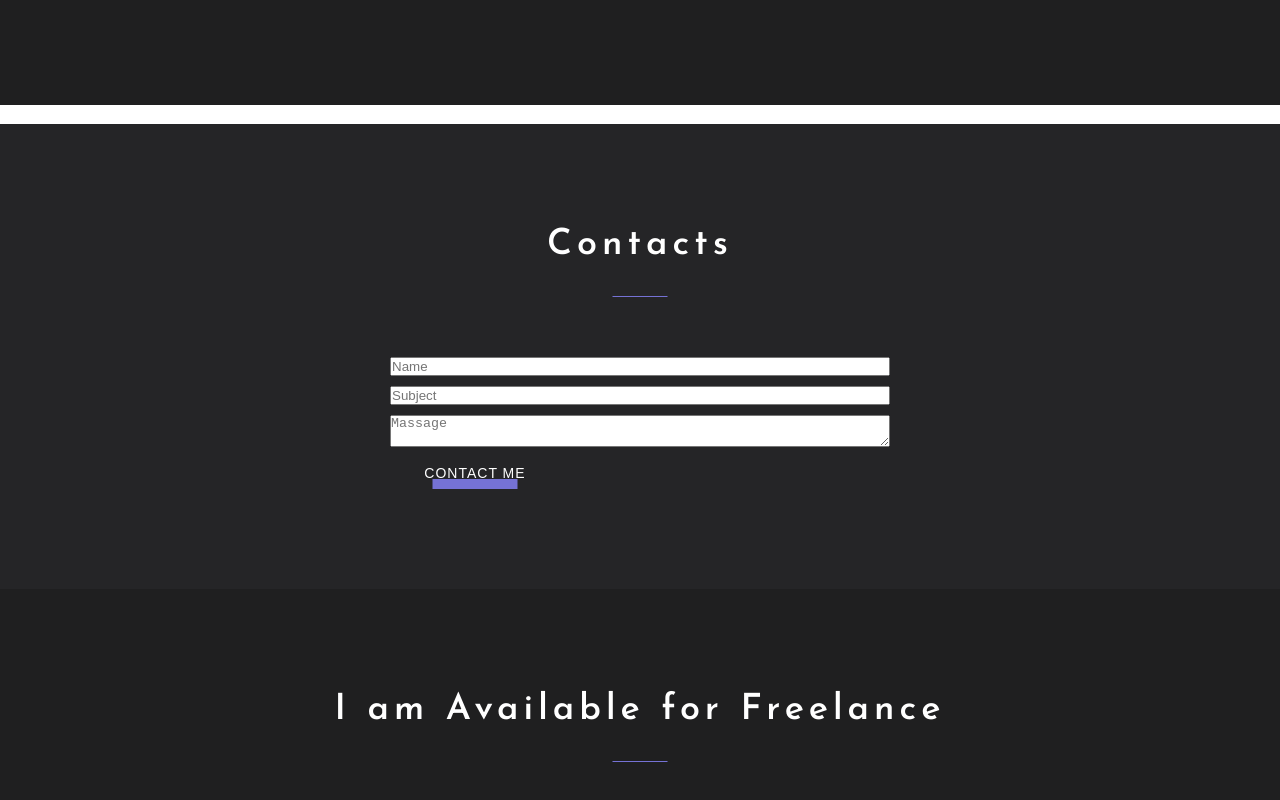
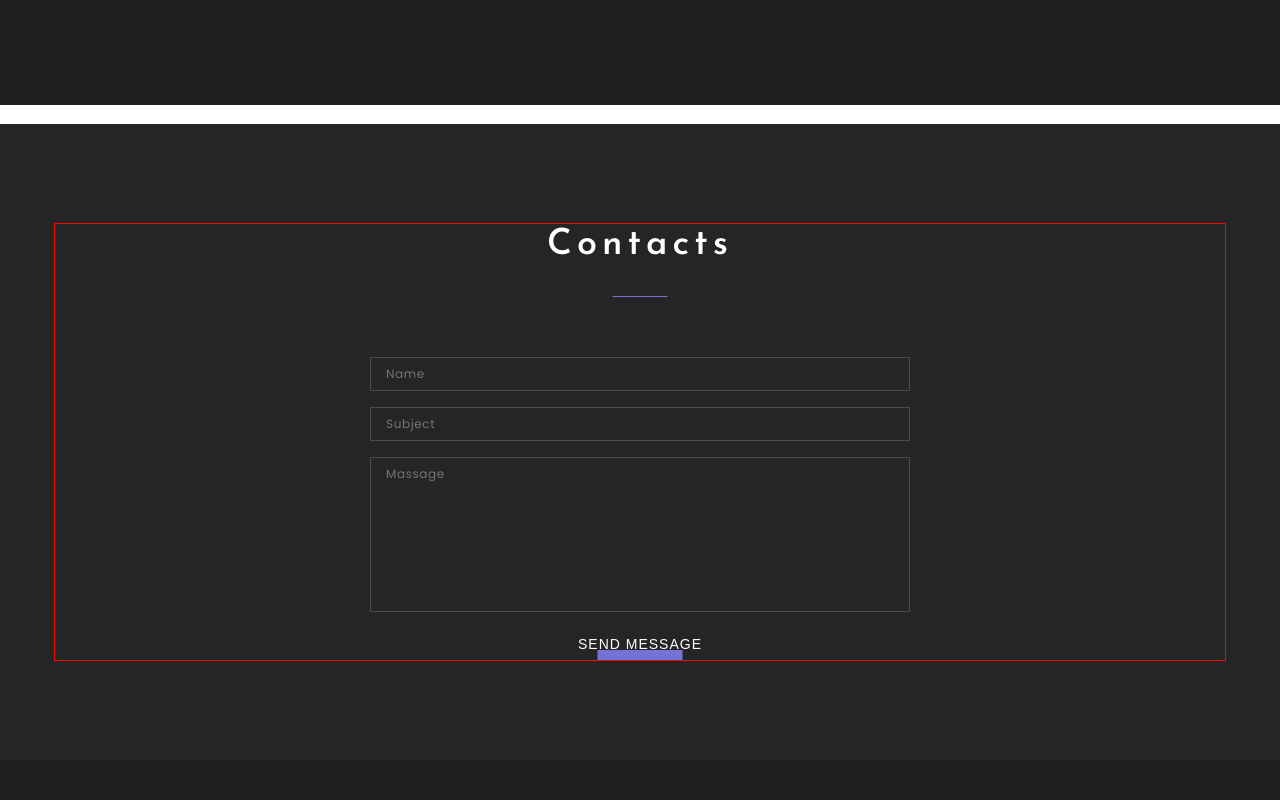
Before and after one commit to Sergey-Bukreev/Portfolio, a React app: page / in a window 1280 px wide. Shown: the part 3220-4020 px from the top of the page. Built offline with nearby package versions, Linux system fonts and the light colour scheme.

Commit message:
add styles contacts section

```diff
--- a/src/layout/sections/contacts/Contacts.tsx
+++ b/src/layout/sections/contacts/Contacts.tsx
@@ -2,33 +2,60 @@
 import styled from "styled-components";
 import {SectionTitle} from "../../../components/SectionTitle";
 import {StyledButton} from "../../../components/Button";
+import {Container} from "../../../components/Container";
+import {Theme} from "../../../styles/Theme";
 
 export const Contacts = () => {
     return (
         <StyledContacts>
+           <Container>
                <SectionTitle>Contacts</SectionTitle>
                <StyledForm>
                    <Field placeholder={"Name"} />
                    <Field placeholder={"Subject"} />
                    <Field placeholder={"Massage"} as={"textarea"}/>
-                <StyledButton type={"submit"}>Contact Me</StyledButton>
+                   <StyledButton type={"submit"}>Send Message</StyledButton>
 
                </StyledForm>
+           </Container>
         </StyledContacts>
     );
 };
 
 const StyledContacts = styled.section`
-  min-height: 50vh;
-  background-color: snow;
+
 `
 
 const StyledForm = styled.form`
-max-width: 500px;
+max-width: 540px;
   width: 100%;
   display: flex;
   flex-direction: column;
-  gap: 10px;
+  align-items: center;
+  gap: 16px;
   margin: 0 auto;
+  textarea {
+    resize: none;
+    height: 155px;
+  }
 `
-const Field = styled.input``
+const Field = styled.input`
+width: 100%;
+  background-color: ${Theme.colors.secondaryBg};
+  border: 1px solid ${Theme.colors.borderColor};
+  padding: 7px 15px;
+  font-family: "Poppins",serif;
+  font-weight: 400;
+  font-size: 12px;
+  letter-spacing: 0.05em;
+
+  color: ${Theme.colors.font};
+
+  &::placeholder {
+  color: ${Theme.colors.placeholderColor};
+    text-transform: capitalize;
+}
+  &:focus-visible {
+    outline: 1px solid ${Theme.colors.borderColor};
+  }
+`
--- a/src/styles/Theme.tsx
+++ b/src/styles/Theme.tsx
@@ -3,7 +3,9 @@
         primaryBg: "#1F1F20",
         secondaryBg: "#252527",
         accent:" #7572D5",
-        font: "#FFF"
+        font: "#FFF",
+        borderColor: "#4A4A4A",
+        placeholderColor: "495057"
     }
 
 }
```
Lines whose indentation alone changed are shown as unchanged.
